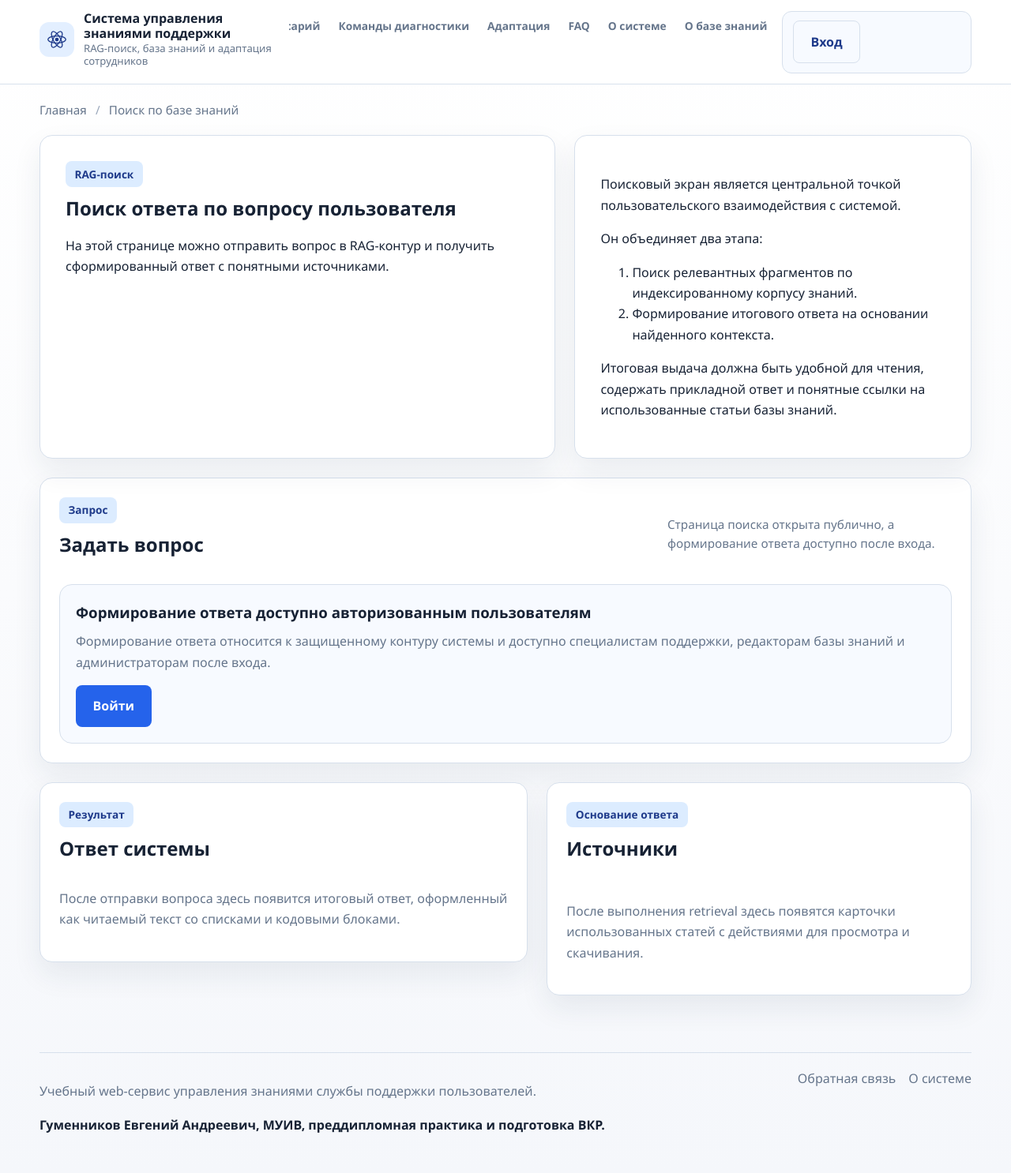
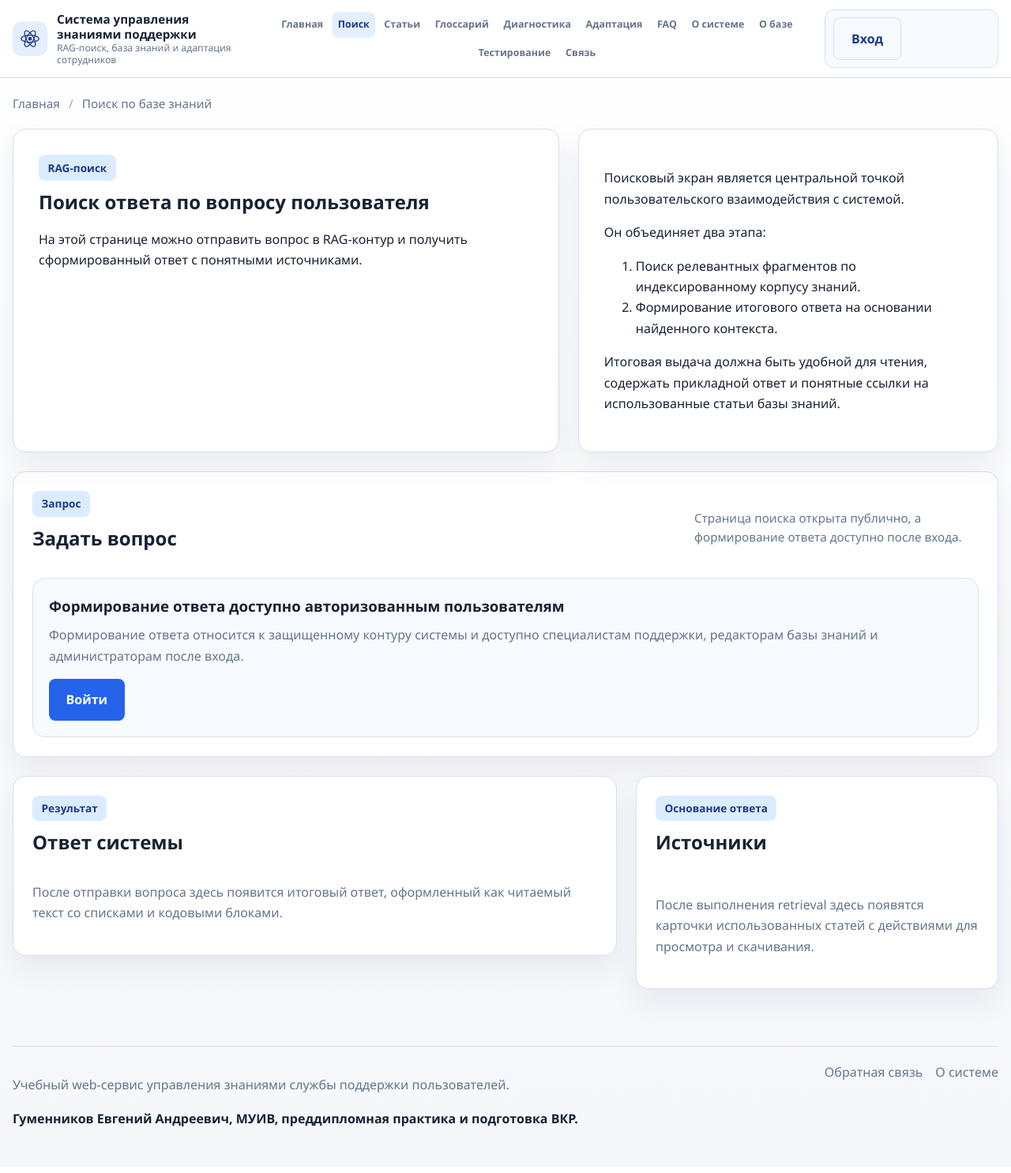
Before and after one commit to EAGumennikov/muiv-rag-support-app, a Flask app: page /search in a window 1280 px wide. Shown: the whole page at 79% size. After the commit the page ends 1427 px from the top, so only its background shows below. Run offline with Flask 3, Linux system fonts and the light colour scheme; some libraries are stand-ins or nearby versions.

Commit message:
исправлена верстка шапки и компактность rag-выдачи

```diff
--- a/scripts/providers/yandex_llm.py
+++ b/scripts/providers/yandex_llm.py
@@ -40,7 +40,7 @@ def get_model_uri() -> str:
     return f"gpt://{folder_id}/deepseek-v32/latest"
 
 
-def generate_answer(prompt: str, temperature: float = 0.2, max_tokens: int = 700) -> str:
+def generate_answer(prompt: str, temperature: float = 0.2, max_tokens: int = 1200) -> str:
     # Ответ формируется в chat.completions-формате, чтобы логика вызова
     # была совместима с OpenAI-подобным интерфейсом и легко читалась в проекте.
     client = get_yandex_client()
--- a/services/article_service.py
+++ b/services/article_service.py
@@ -42,12 +42,12 @@ GENERIC_SECTIONS = {
 }
 
 FEATURED_DOC_IDS = [
-    "339495505",
     "263032388",
-    "238762948",
-    "371817387",
-    "294401372",
-    "348174066",
+    "311338753",
+    "311338890",
+    "191106593",
+    "365860560",
+    "417762318",
 ]
 
 
@@ -72,8 +72,9 @@ def _display_title(title: str) -> str:
     title = _normalize_text(title)
     for prefix in ("База знаний : ", "База знаний: "):
         if title.startswith(prefix):
-            return title[len(prefix):].strip()
-    return title
+            title = title[len(prefix):].strip()
+            break
+    return title.lstrip("_").strip()
 
 
 def is_meaningful_section(section: str) -> bool:
@@ -242,12 +243,25 @@ def get_featured_documents(limit: int = 6) -> List[Dict]:
     if len(featured) >= limit:
         return featured[:limit]
 
-    blocked_words = ("space details", "_topics", "без обновлений", ".net core")
+    priority_words = (
+        "принтер",
+        "сеть",
+        "dns",
+        "пароль",
+        "vpn",
+        "rdp",
+        "доступ",
+        "учетн",
+        "сертификат",
+    )
+    blocked_words = ("space details", "_topics", "без обновлений", ".net core", "2.12.", "1.7.")
     for document in documents_map.values():
-        title = document["title"].lower()
+        haystack = (document["title"] + " " + " > ".join(document.get("breadcrumbs", []))).lower()
         if document in featured:
             continue
-        if any(word in title for word in blocked_words):
+        if any(word in haystack for word in blocked_words):
+            continue
+        if not any(word in haystack for word in priority_words):
             continue
         featured.append(document)
         if len(featured) >= limit:
--- a/services/site_content_service.py
+++ b/services/site_content_service.py
@@ -93,7 +93,7 @@ PUBLIC_PAGES: List[Dict] = [
     {
         "endpoint": "diagnostics_page",
         "route": "/diagnostics",
-        "menu_title": "Команды диагностики",
+        "menu_title": "Диагностика",
         "title": "Команды первой диагностики",
         "eyebrow": "Первая линия поддержки",
         "heading": "Команды первой диагностики",
@@ -177,7 +177,7 @@ PUBLIC_PAGES: List[Dict] = [
     {
         "endpoint": "about_kb_page",
         "route": "/about-kb",
-        "menu_title": "О базе знаний",
+        "menu_title": "О базе",
         "title": "О базе знаний",
         "eyebrow": "Источники знаний",
         "heading": "Структура и назначение корпуса знаний",
@@ -216,7 +216,7 @@ PUBLIC_PAGES: List[Dict] = [
     {
         "endpoint": "feedback_page",
         "route": "/feedback",
-        "menu_title": "Обратная связь",
+        "menu_title": "Связь",
         "title": "Обратная связь",
         "eyebrow": "Связь с пользователем",
         "heading": "Отправить отзыв или предложение",
--- a/static/css/styles.css
+++ b/static/css/styles.css
@@ -51,33 +51,29 @@ img {
 }
 
 .container {
-    width: min(1180px, calc(100% - 2rem));
+    width: min(1440px, calc(100% - 2rem));
     margin: 0 auto;
 }
 
 .site-header {
     /* Шапка объединяет публичную навигацию и закрытые действия без внешней символики. */
-    position: sticky;
-    top: 0;
-    z-index: 10;
-    backdrop-filter: blur(12px);
-    background: rgba(255, 255, 255, 0.94);
+    background: #fff;
     border-bottom: 1px solid rgba(215, 224, 236, 0.96);
 }
 
 .header-inner {
     display: grid;
-    grid-template-columns: minmax(240px, 300px) minmax(0, 1fr) minmax(210px, 240px);
-    align-items: start;
+    grid-template-columns: minmax(250px, 300px) minmax(0, 1fr) minmax(180px, 220px);
+    align-items: center;
     gap: 1rem;
-    padding: 0.85rem 0;
+    padding: 0.75rem 0;
 }
 
 .brand {
     display: inline-flex;
     align-items: center;
     gap: 0.75rem;
-    min-width: 270px;
+    min-width: 0;
 }
 
 .brand-mark {
@@ -112,13 +108,13 @@ img {
 
 .brand-text strong {
     color: var(--text);
-    font-size: 1rem;
+    font-size: 0.95rem;
     line-height: 1.2;
 }
 
 .brand-text small {
     color: var(--muted);
-    font-size: 0.82rem;
+    font-size: 0.76rem;
     line-height: 1.25;
 }
 
@@ -128,8 +124,8 @@ img {
 
 .user-panel {
     display: grid;
-    gap: 0.45rem;
-    padding: 0.7rem 0.8rem;
+    gap: 0.25rem;
+    padding: 0.55rem 0.65rem;
     border: 1px solid var(--border);
     border-radius: var(--radius-md);
     background: var(--surface-soft);
@@ -225,19 +222,17 @@ img {
 
 .main-nav {
     display: flex;
-    flex-wrap: nowrap;
+    flex-wrap: wrap;
     justify-content: center;
     gap: 0.2rem;
-    overflow-x: auto;
-    padding-bottom: 0.25rem;
 }
 
 .main-nav a {
     flex: 0 0 auto;
-    padding: 0.5rem 0.62rem;
+    padding: 0.38rem 0.48rem;
     border-radius: var(--radius-sm);
     color: var(--muted);
-    font-size: 0.86rem;
+    font-size: 0.78rem;
     font-weight: 700;
     white-space: nowrap;
     transition: background-color 0.2s ease, color 0.2s ease;
@@ -526,7 +527,7 @@ img {
 }
 
 .results-grid {
-    grid-template-columns: 1.15fr 1fr;
+    grid-template-columns: minmax(0, 1.25fr) minmax(320px, 0.75fr);
 }
 
 .search-results-grid {
--- a/templates/search.html
+++ b/templates/search.html
@@ -109,14 +109,12 @@
                 {% if source.breadcrumbs %}
                 <p class="source-breadcrumbs">{{ source.breadcrumbs | join(" > ") }}</p>
                 {% endif %}
-                {% if source.excerpt %}
-                <p class="source-excerpt">{{ source.excerpt }}</p>
-                {% endif %}
                 <div class="source-actions">
-                    <a class="button-secondary" href="{{ url_for('article_detail', doc_id=source.doc_id) }}">Открыть статью</a>
-                    <a class="button-secondary" href="{{ url_for('download_article', doc_id=source.doc_id) }}">Скачать markdown</a>
+                    <a class="button-secondary button-compact" href="{{ url_for('article_detail', doc_id=source.doc_id) }}">Открыть</a>
+                    <a class="button-secondary button-compact" href="{{ url_for('download_article', doc_id=source.doc_id) }}">MD</a>
+                    <a class="button-secondary button-compact" href="{{ url_for('export_article_docx', doc_id=source.doc_id) }}">DOCX</a>
                     {% if source.original_url %}
-                    <a class="button-secondary" href="{{ source.original_url }}" target="_blank" rel="noopener noreferrer">Открыть оригинал</a>
+                    <a class="button-secondary button-compact" href="{{ source.original_url }}" target="_blank" rel="noopener noreferrer">Оригинал</a>
                     {% endif %}
                 </div>
             </article>
```
Also changed, not shown: other parts of static/css/styles.css (+37 -10 lines), services/answer_service.py (+15 -2 lines), static/js/search.js (+5 -12 lines).
